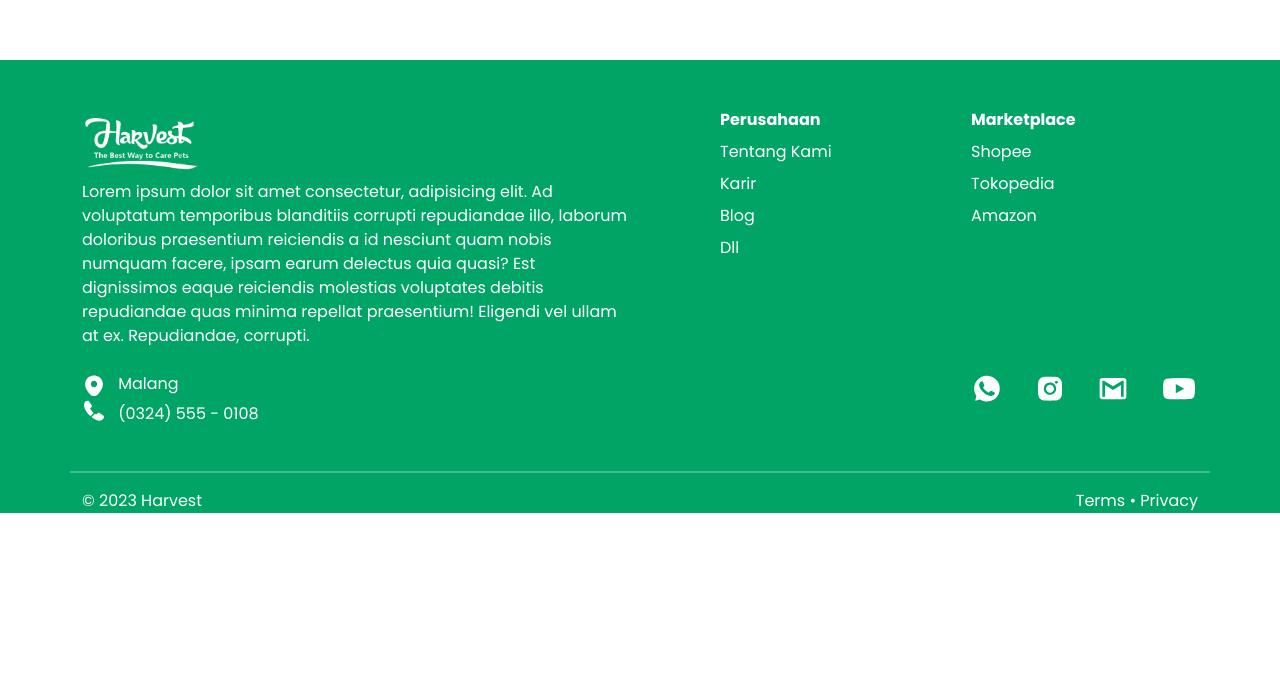
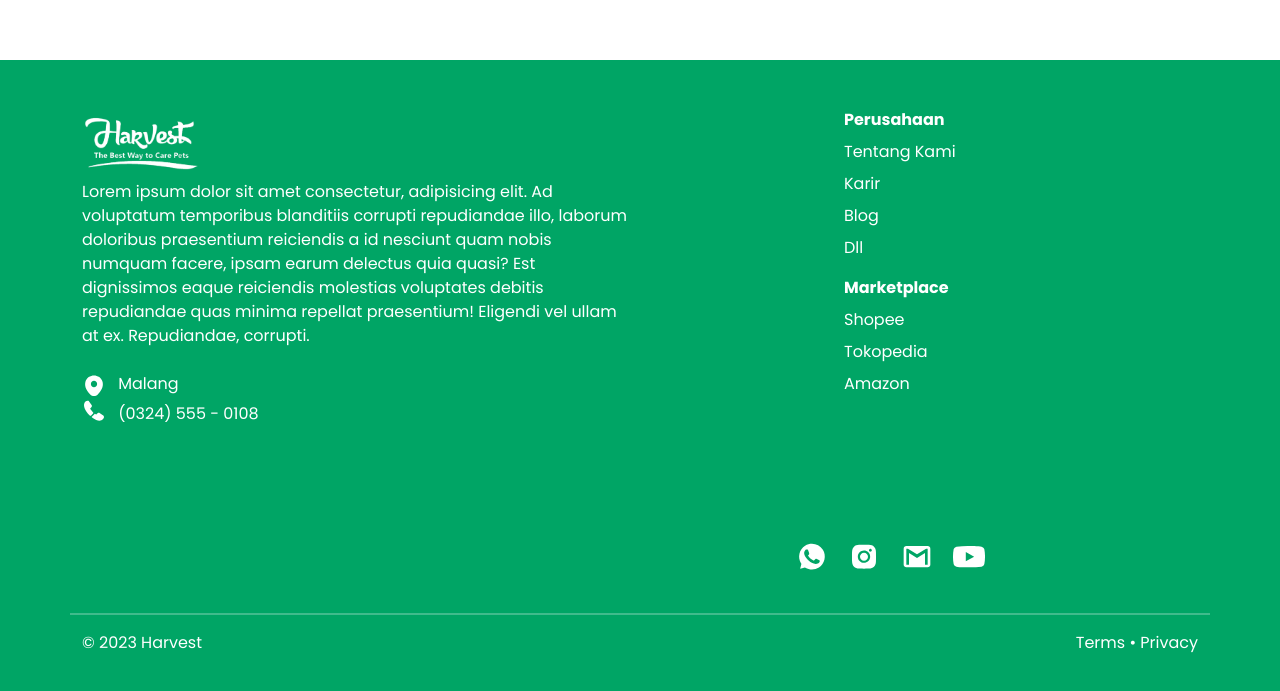
Before and after one commit to liyan-227/Harvest, a plain HTML site: page index.html in a window 1280 px wide. Shown: the part 1016-1707 px from the top of the page. Before the commit the page ends 1529 px from the top, so only its background shows below. Drawn offline with nearby package versions, Linux system fonts and the light colour scheme.

Commit message:
rapihin footer

```diff
--- a/index.html
+++ b/index.html
@@ -6,6 +6,7 @@
     <!-- bootstrap 5 -->
     <link href="https://cdn.jsdelivr.net/npm/bootstrap@5.0.2/dist/css/bootstrap.min.css" rel="stylesheet" integrity="sha384-EVSTQN3/azprG1Anm3QDgpJLIm9Nao0Yz1ztcQTwFspd3yD65VohhpuuCOmLASjC" crossorigin="anonymous">
     <link rel="stylesheet" href="css/style.css">
+    <link rel="icon" type="image/png" href="asset/img/logo.png">
     <title>Harvest</title>
 </head>
 <body>
@@ -59,33 +60,33 @@
       </div>
         <div class="col-lg-6">
           <div class="row ms-lg-5 text-white ">
-            <div class="col ms-lg-2 mb-lg-2">
-              <div class="col-lg-6 mb-lg-2"><strong>Perusahaan</strong></div>
-              <div class="col-lg-6 mb-lg-2"><a class="text-decoration-none text-company" href="" >Tentang Kami</a></div>
-              <div class="col-lg-6 mb-lg-2"><a class="text-decoration-none text-company" href="" >Karir</a></div>
-              <div class="col-lg-6 mb-lg-2"><a class="text-decoration-none text-company" href="" >Blog</a></div>
-              <div class="col-lg-6 mb-lg-2"><a class="text-decoration-none text-company" href="" >Dll</a></div>
+            <div class="col ms-lg-5 mb-lg-2 ps-lg-5">
+              <div class="col-lg-6 mb-lg-2 ms-lg-5"><strong>Perusahaan</strong></div>
+              <div class="col-lg-6 mb-lg-2 ms-lg-5"><a class="text-decoration-none text-company" href="" >Tentang Kami</a></div>
+              <div class="col-lg-6 mb-lg-2 ms-lg-5"><a class="text-decoration-none text-company" href="" >Karir</a></div>
+              <div class="col-lg-6 mb-lg-2 ms-lg-5"><a class="text-decoration-none text-company" href="" >Blog</a></div>
+              <div class="col-lg-6 mb-lg-2 ms-lg-5"><a class="text-decoration-none text-company" href="" >Dll</a></div>
 
             </div>
-            <div class="col">
-              <div class="col-lg-6 mb-lg-2"><strong>Marketplace</strong></div>
-              <div class="col-lg-6 mb-lg-2"><a class="text-decoration-none text-company" href="" >Shopee</a></div>
-              <div class="col-lg-6 mb-lg-2"><a class="text-decoration-none text-company" href="" >Tokopedia</a></div>
-              <div class="col-lg-6 mb-lg-2 mb-lg-5"><a class="text-decoration-none text-company" href="" >Amazon</a></div>
+            <div class="col ms-lg-5 ps-lg-5">
+              <div class="col-lg-6 mb-lg-2 ms-lg-5"><strong>Marketplace</strong></div>
+              <div class="col-lg-6 mb-lg-2 ms-lg-5"><a class="text-decoration-none text-company" href="" >Shopee</a></div>
+              <div class="col-lg-6 mb-lg-2 ms-lg-5"><a class="text-decoration-none text-company" href="" >Tokopedia</a></div>
+              <div class="col-lg-6 mb-lg-2 ms-lg-5 mb-lg-5"><a class="text-decoration-none text-company" href="" >Amazon</a></div>
               <div class="col mt-lg-5">
                 <br><br><br><br>
-                <div class="row">
+                <div class="col">
                 <a href="" class="col"><img src="asset/img/whatsapp.svg" alt="icon wa"></a>
-                <a href="" class="col"><img src="asset/img/instagram.svg" alt="icon ig"></a>
-                <a href="" class="col"><img src="asset/img/gmail.svg" alt="icon gmail"></a>
-                <a href="" class="col text-center"><img src="asset/img/youtube-fill.svg" alt="icon youtube"></a>
+                <a href="" class="col ms-3"><img src="asset/img/instagram.svg" alt="icon ig"></a>
+                <a href="" class="col ms-3"><img src="asset/img/gmail.svg" alt="icon gmail"></a>
+                <a href="" class="col ms-3"><img src="asset/img/youtube-fill.svg" alt="icon youtube"></a>
               </div></div>
             </div>
           </div>
         </div>
         <hr class="line">
       </div>
-      <div class="row">
+      <div class="row pb-lg-5">
         <div class="col text-company">&copy; 2023 Harvest</div>
         <div class="col  text-company d-flex justify-content-end">Terms • Privacy</div>
       </div>
```
